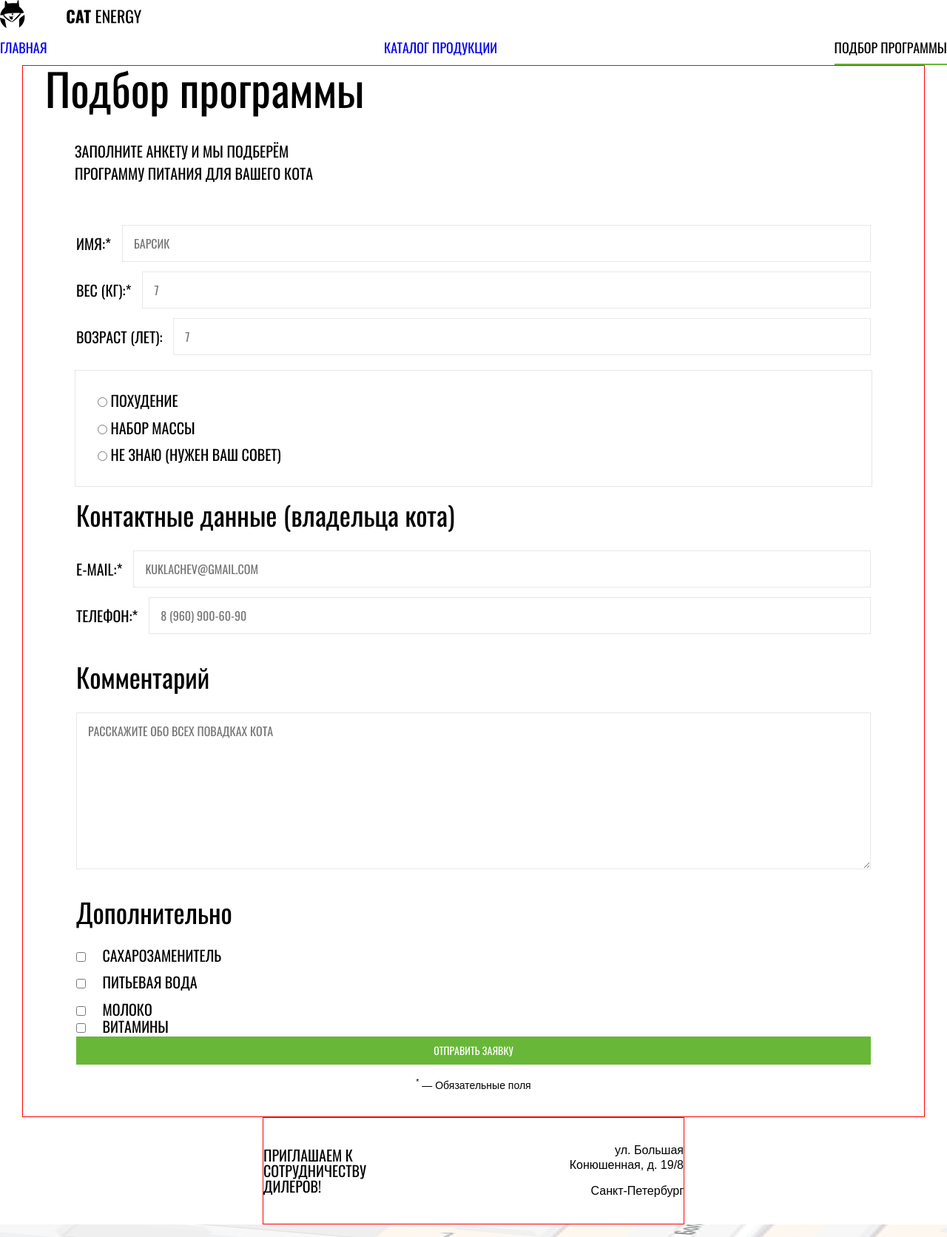
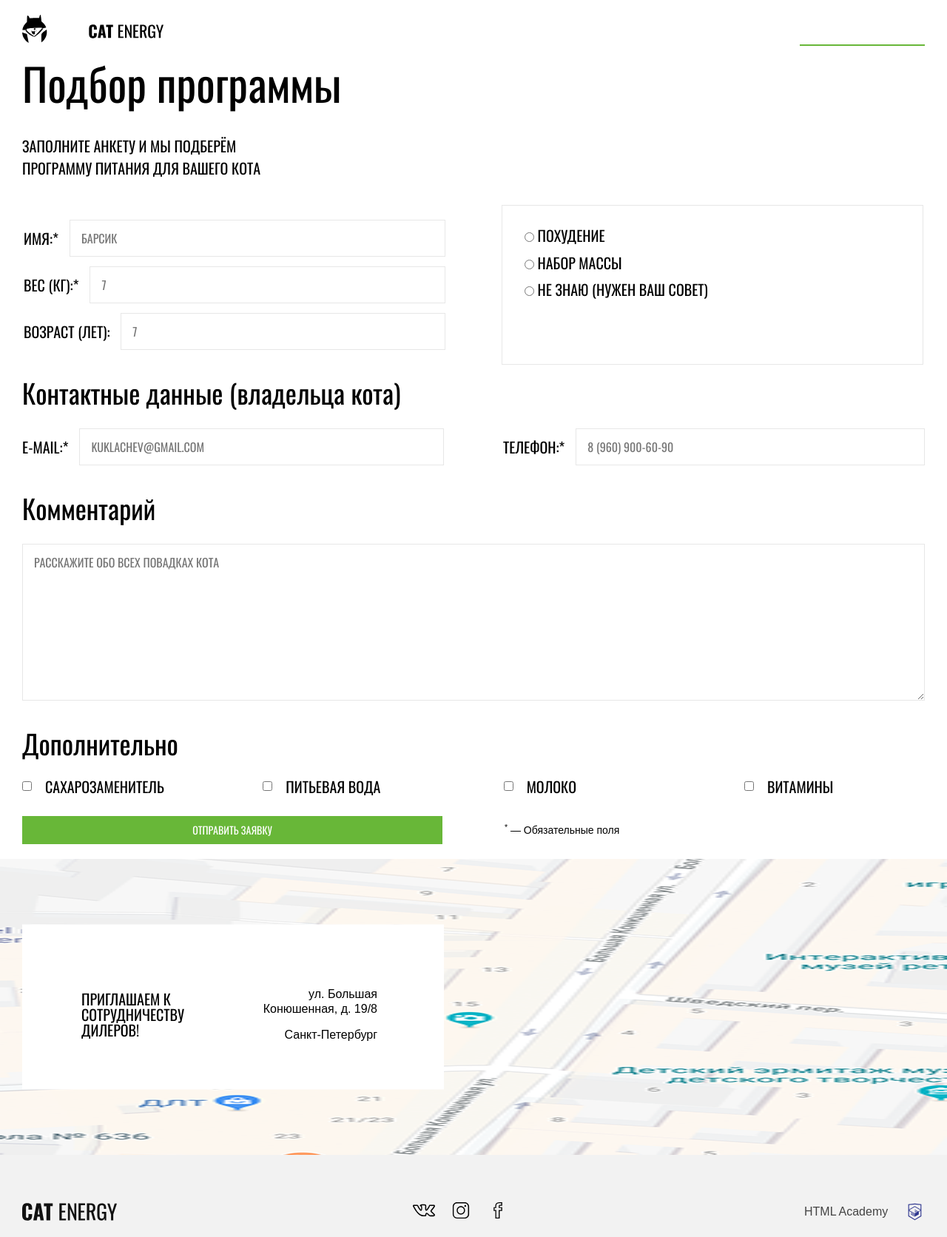
Before and after one commit to YuryFrolov/1209581-cat-energy-20, a website: page source/form.html in a window 1280 px wide. Shown: the top 1672 px of the page at 74% size. Drawn offline with nearby package versions, Linux system fonts and the light colour scheme; files that its build step writes are made by us from their sources.

Commit message:
добавление центрирующих контейнеров

```diff
--- a/source/form.html
+++ b/source/form.html
@@ -10,7 +10,7 @@
 
 <body>
   <header class="header">
-    <div class="header-wrapper">
+    <div class="header__wrapper">
       <a class="header__logo" href="index.html">
         <img src="img/logo-mobile.svg" class="header__logo-image" width="191" alt="«Кэт Энерджи»">
       </a>
@@ -30,10 +30,12 @@
 
   <main class="main">
     <form action="https://echo.htmlacademy.ru" class="form">
-      <div class="form__container container">
+      <div class="form__fieldset-wrapper container container--form">
         <h1 class="form__title">Подбор программы</h1>
         <p class="form__description">Заполните анкету и мы подберём<br> программу питания для вашего кота</p>
-      <div class="form__wrapper">
+      </div>
+
+      <div class="form__fieldset-wrapper container container--form">
         <fieldset class="form__fieldset form__fieldset--specifications">
           <div class="form__group form__group--space-between">
             <label for="name" class="form__label">Имя:*</label>
@@ -66,8 +68,9 @@
       </div>
 
       <fieldset class="form__fieldset form__fieldset--contacts">
+        <div class="form__fieldset-wrapper container container--form">
           <h2 class="form__fieldset-title">Контактные данные (владельца кота)</h2>
-        <div class="form__wrapper">
+          <div class="form__fieldset-wrapper form__fieldset-wrapper--contacts">
             <div class="form__group form__group--space-between form__group--contacts">
               <label for="email" class="form__label">E-mail:*</label>
               <input type="text" id="email" class="form__field" placeholder="kuklachev@gmail.com" required>
@@ -77,16 +80,20 @@
               <input type="text" id="phone" class="form__field" placeholder="8 (960) 900-60-90" required>
             </div>
           </div>
+        </div>
       </fieldset>
 
       <fieldset class="form__fieldset">
+        <div class="form__fieldset-wrapper container container--form">
           <h2 class="form__fieldset-title">Комментарий</h2>
           <textarea class="form__field textarea-block" name="comment" cols="30" rows="10"
             placeholder="Расскажите обо всех повадках кота"></textarea>
       </fieldset>
 
       <fieldset class="form__fieldset">
+        <div class="form__fieldset-wrapper container container--form">
           <h2 class="form__fieldset-title">Дополнительно</h2>
+          <div class="form__fieldset-wrapper form__fieldset-wrapper--other">
             <div class="form__group">
               <input class="form__checkbox" type="checkbox" id="sweetener">
               <label class="form__label" for="sweetener">Сахарозаменитель</label>
@@ -103,14 +110,18 @@
               <input class="form__checkbox" type="checkbox" id="vitamins">
               <label class="form__label" for="vitamins">Витамины</label>
             </div>
+          </div>
+          <div class="form__fieldset-wrapper form__fieldset-wrapper--submit">
             <input class="form__submit btn" type="submit" value="Отправить заявку">
             <p class="form__small-text"><sup>*</sup> — Обязательные поля</p>
+          </div>
+        </div>
       </fieldset>
       </div>
     </form>
 
-    <section class="contacts">
-      <div class="contacts__wrapper container container--contacts">
+    <section class="contacts contacts--gray-background">
+      <div class="contacts__wrapper container container--contacts container--form-contacts">
         <h2 class="contacts__title visually-hidden">Контакты</h2>
         <p class="contacts__invite">Приглашаем к сотрудничеству дилеров!</p>
         <div class="contacts-address-wrapper">
@@ -123,7 +134,7 @@
   </main>
 
   <footer class="footer">
-    <div class="footer__container container">
+    <div class="footer__container container container--form">
       <a class="footer__logo">
         <img class="footer__logo-image" src="img/logo-footer.svg" width="128" height="24" alt="«Кэт Энерджи»">
       </a>
--- a/source/less/blocks/advantages.less
+++ b/source/less/blocks/advantages.less
@@ -1,5 +1,6 @@
 .advantages__container {
   margin: 0 auto;
+  padding: 20px 0 20px 0;
 }
 
 .advantages__title {
@@ -49,8 +50,11 @@
 
 @media (min-width: 768px) {
   .advantages {
-    margin-bottom: 0;
     border-bottom: @gray-border;
+  }
+
+  .advantages__container {
+    padding-bottom: 0;
   }
 
   .advantages__title {
--- a/source/less/blocks/categories.less
+++ b/source/less/blocks/categories.less
@@ -80,6 +80,10 @@
 }
 
 @media (min-width: 1220px) {
+  .categories {
+    padding-top: 80px;
+  }
+
   .categories__container {
     display: flex;
     justify-content: space-between;
--- a/source/less/blocks/contacts.less
+++ b/source/less/blocks/contacts.less
@@ -1,13 +1,13 @@
+.contacts--gray-background {
+  background-color: @gray;
+}
+
 .contacts__wrapper {
   display: flex;
   align-items: center;
   padding: 20px 0;
   margin: 0 auto;
   justify-content: space-between;
-
-  &--gray-background {
-    background-color: @gray;
-  }
 }
 
 .contacts__invite {
@@ -68,15 +68,16 @@
   }
 }
 
-@media (min-width: 1440px) {
+@media (min-width: 1220px) {
   .contacts {
     position: relative;
   }
 
   .contacts__wrapper {
     position: absolute;
-    top: 95px;
-    left: 110px;
+    top: 50%;
+    left: 50%;
+    transform: translate(-610px, -50%);
     background-color: @light;
     padding: 70px 90px 50px 80px;
   }
--- a/source/less/blocks/container.less
+++ b/source/less/blocks/container.less
@@ -1,20 +1,34 @@
 .container {
-  width: 280px;
-  border: 1px solid red;
+  max-width: 280px;
+/*   outline: 1px solid red; */
+  width: 100%;
+  margin: 0 auto;
 }
 
 @media (min-width: 768px) {
   .container {
-    width: 708px;
+    max-width: 708px;
+
+    &--form {
+      max-width: 630px;
+    }
+
+    &--form-contacts {
+      max-width: 630px;
+    }
   }
 }
 
 @media (min-width: 1220px) {
   .container {
-    width: 1220px;
+    max-width: 1220px;
 
     &--contacts {
-      width: 570px;
+      max-width: 570px;
+    }
+
+    &--form-contacts {
+      max-width: 570px;
     }
   }
 }
--- a/source/less/blocks/cta.less
+++ b/source/less/blocks/cta.less
@@ -73,13 +73,10 @@
 
 @media (min-width: 1220px) {
   .cta {
+    padding-top: 200px;
     min-height: 700px;
     background: url("../img/index-can-desktop@1x.png") no-repeat, url("../img/index-background-desktop@1x.jpg") no-repeat;
     background-position: 60% center, right;
-  }
-
-  .cta__container {
-    margin-top: auto;
   }
 
   .cta__title {
--- a/source/less/blocks/extra.less
+++ b/source/less/blocks/extra.less
@@ -1,5 +1,4 @@
 .extra {
-  padding: 20px;
   border-top: @gray-border;
 }
 
@@ -91,10 +90,6 @@
 }
 
 @media (min-width: 768px) {
-  .extra {
-    padding: 30px;
-  }
-
   .extra__title {
     margin-bottom: 80px;
     font-size: 36px;
--- a/source/less/blocks/footer.less
+++ b/source/less/blocks/footer.less
@@ -29,9 +29,6 @@
 
 @media (min-width: 768px) {
   .footer {
-    display: flex;
-    justify-content: space-between;
-    align-items: center;
     padding: 60px 0;
   }
 
--- a/source/less/blocks/form.less
+++ b/source/less/blocks/form.less
@@ -4,9 +4,10 @@
 
 .form__fieldset {
   border: none;
-  padding: 20px;
+  padding: 20px 0 20px 0;
 
-  &:not(:last-of-type) {
+  &:not(:last-of-type),
+  &--program {
     border-bottom: @gray-border;
   }
 }
@@ -99,34 +100,44 @@
 }
 
 @media (min-width: 768px) {
-  .form {
-    padding-top: 0;
-  }
-
   .form__title {
     font-size: 60px;
     line-height: (60 / 60);
-    margin-left: 30px;
+    margin-left: -40px;
   }
 
   .form__description {
     font-size: 20px;
     line-height: (30 / 20);
-    margin-left: 70px;
+  }
+
+  .form__fieldset-wrapper {
+    &--other {
+      display: flex;
+      flex-wrap: wrap;
+    }
+
+    &--other .form__group {
+      display: flex;
+      align-items: center;
+      margin-bottom: 30px;
+      width: 50%;
+    }
+
+    &--submit {
+      display: flex;
+      justify-content: space-between;
+      align-items: center;
+    }
   }
 
   .form__fieldset {
-    padding-left: 70px;
-    padding-right: 70px;
-
     &:not(:last-of-type) {
       border-bottom: none;
     }
 
     &--program {
       border: 1px solid #e7e7e7;
-      margin-left: 70px;
-      margin-right: 70px;
       padding: 30px;
     }
   }
@@ -140,47 +151,69 @@
     font-size: 20px;
     line-height: 1;
   }
+
+  .form__submit {
+    margin: 0;
+    width: 282;
+  }
+
+  .form__small-text {
+    margin: 0;
+    width: 282px;
+  }
 }
 
-@media (min-width: 1440px) {
+@media (min-width: 1220px) {
   .form__title {
-    margin-left: 110px;
+    margin-left: 0;
   }
 
-  .form__description {
-    margin-left: 110px;
+  .form__fieldset-wrapper {
+
+    &:nth-of-type(2),
+    &--contacts {
+      display: flex;
+      justify-content: space-between;
+    }
+
+    &--other {
+      justify-content: space-between;
+    }
   }
 
-  .form__wrapper {
-    display: flex;
-    justify-content: space-between;
-    padding-top: 70px;
-    padding-bottom: 70px;
+  .form__fieldset-wrapper--other {
+    margin-bottom: 30px;
 
-    &:first-child {
-      background-color: greenyellow;
+    & .form__group {
+      width: 20%;
+      margin: 0;
     }
   }
 
   .form__fieldset {
-    margin-left: 110px;
-    margin-right: 110px;
-    padding: 0;
-
     &--specifications {
-      margin-right: 0;
       width: 570px;
     }
 
     &--program {
-      margin-left: 0;
       padding: 30px;
       width: 570px;
     }
   }
 
-  .form__group.form__group--contacts {
+  .form__group--space-between.form__group--contacts {
     margin: 0;
     width: 570px;
   }
+
+  .form__submit {
+    margin: 0;
+    width: 568px;
+  }
+
+  .form__small-text {
+    margin: 0;
+    width: 568px;
+    text-align: left;
+  }
 }
--- a/source/less/blocks/header.less
+++ b/source/less/blocks/header.less
@@ -1,22 +1,44 @@
+.header__wrapper {
+  display: flex;
+  justify-content: space-between;
+  align-items: center;
+  margin: 0 auto;
+  padding: 20px;
+}
+
 .header__toggle-nav-btn {
   border: none;
   background: transparent;
 }
 
-.header__container {
-  margin: 0 auto;
-}
+@media (min-width: 768px) {
+  .header {
+    display: flex;
+    align-items: center;
+    justify-content: space-between;
+    margin: 0 auto;
+    padding: 20px 0 20px 0;
+    width: 708px;
+  }
 
-.header__container-top {
-  display: flex;
-  justify-content: space-between;
-  align-items: center;
-  margin: 0 auto;
-  padding: 20px 0;
-}
+  .header__wrapper {
+    padding: 0;
+    margin-left: 0;
+  }
 
-@media (min-width: 768px) {
   .header__toggle-nav-btn {
     display: none;
   }
 }
+
+@media (min-width: 1220px) {
+  .header {
+    width: 1220px;
+
+    &--index {
+      position: absolute;
+      left: 0;
+      right: 0;
+    }
+  }
+}
--- a/source/less/blocks/nav.less
+++ b/source/less/blocks/nav.less
@@ -19,6 +19,7 @@
   line-height: (20 / 20);
   font-family: @oswald;
   font-weight: 400;
+  color: #000000;
   text-decoration: none;
   text-transform: uppercase;
 }
@@ -62,11 +63,7 @@
   }
 }
 
-@media (min-width: 1440px) {
-  .nav--index {
-    color: #ffffff;
-  }
-
+@media (min-width: 1220px) {
   .nav__list {
     min-width: 440px;
   }
@@ -74,6 +71,7 @@
   .nav__link {
     font-size: 20px;
     line-height: 1;
+    color: #ffffff;
 
     &--index:visited {
       color: #ffffff;
```
Also changed, not shown: source/catalog.html (+6 -4 lines), source/index.html (+1 -1 lines), source/less/blocks/catalog.less (+8 -27 lines). Lines whose indentation alone changed are shown as unchanged.
